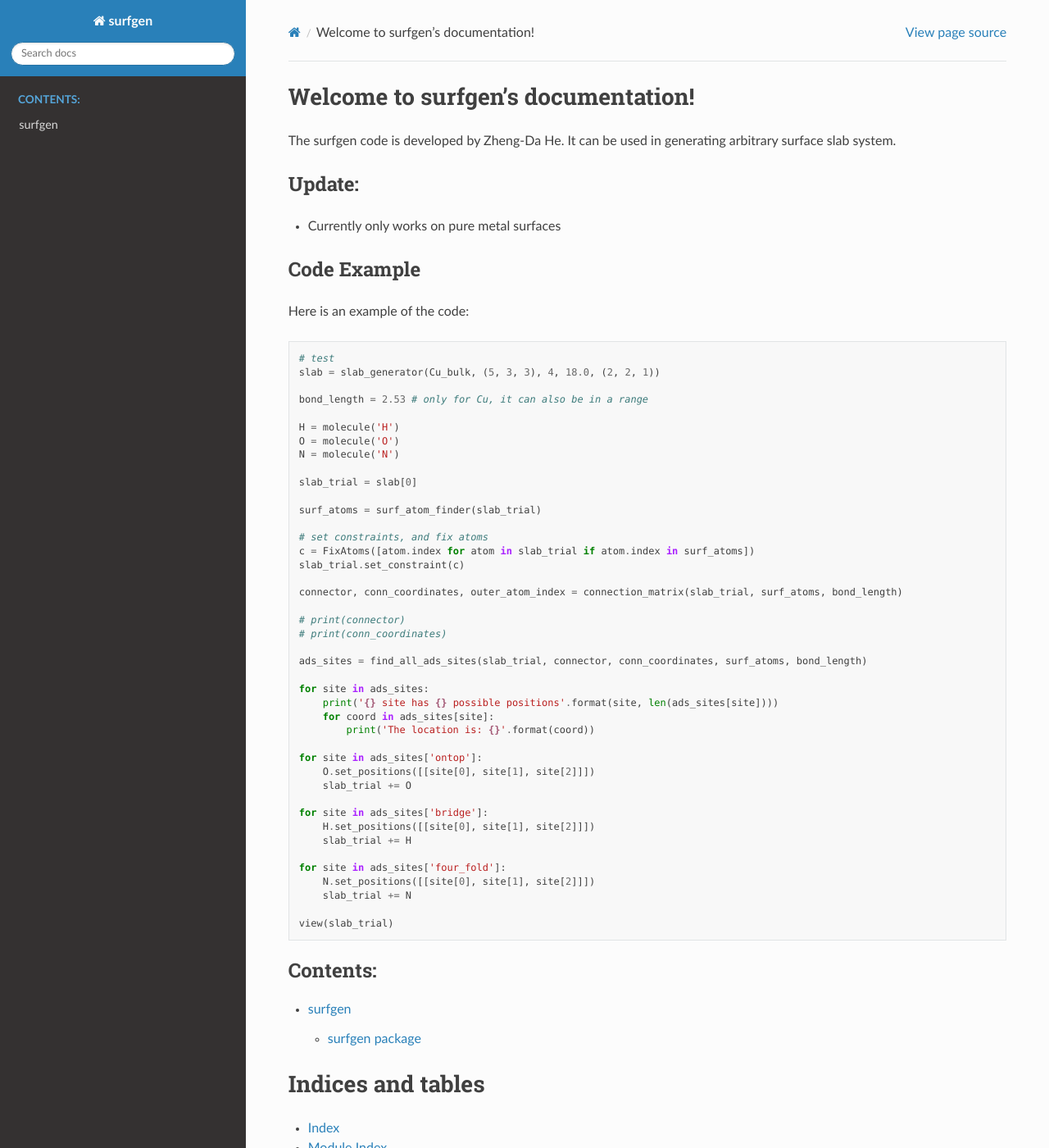
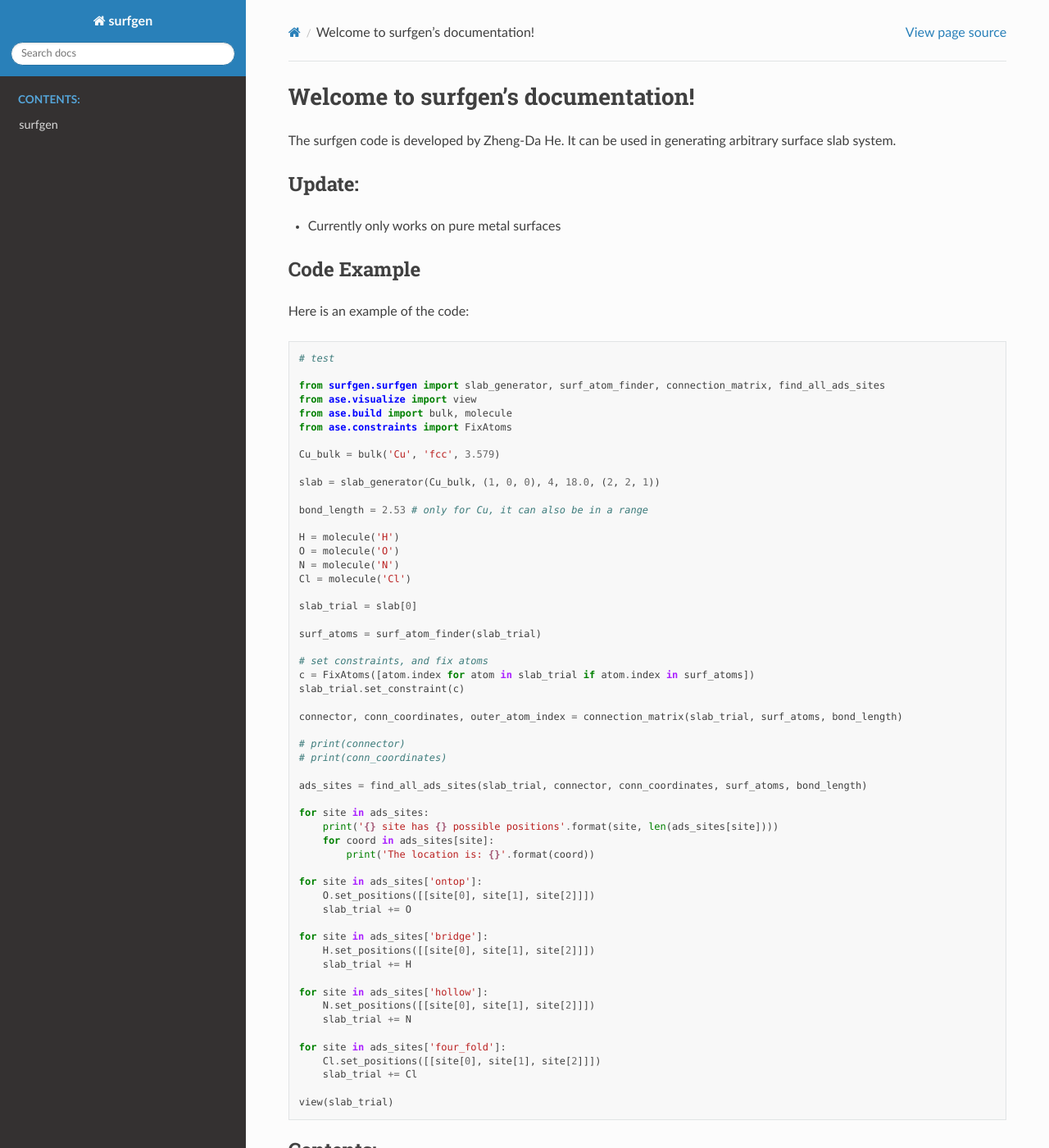
Before and after one commit to hezhengda/surfgen, a Sphinx documentation site: the page built from source/index.rst, in a window 1280 px wide and 1400 px high. Shown: the whole window at 82% size. Built offline with Sphinx 7.4.7 and the Read the Docs theme 2.0.0, drawn with Linux system fonts in a browser that asks for light colours.

Commit message:
Make everything smooth

```diff
--- a/setup.py
+++ b/setup.py
@@ -1,7 +1,7 @@
 import setuptools
 from setuptools import setup
 setup(name='surfgen',
-version='0.1.0',
+version='0.1.1',
 description='Tools for creating slab models',
 author='Zheng-Da He',
 author_email='z.he@fz-juelich.de, jameshzd@mail.ustc.edu.cn, zhengdahe.electrocatalysis@gmail.com',
--- a/source/index.rst
+++ b/source/index.rst
@@ -21,13 +21,22 @@ Here is an example of the code:
 .. code-block:: Python
 
     # test
-    slab = slab_generator(Cu_bulk, (5, 3, 3), 4, 18.0, (2, 2, 1))
+
+    from surfgen.surfgen import slab_generator, surf_atom_finder, connection_matrix, find_all_ads_sites
+    from ase.visualize import view
+    from ase.build import bulk, molecule
+    from ase.constraints import FixAtoms
+
+    Cu_bulk = bulk('Cu', 'fcc', 3.579)
+
+    slab = slab_generator(Cu_bulk, (1, 0, 0), 4, 18.0, (2, 2, 1))
 
     bond_length = 2.53 # only for Cu, it can also be in a range
 
     H = molecule('H')
     O = molecule('O')
     N = molecule('N')
+    Cl = molecule('Cl')
 
     slab_trial = slab[0]
 
@@ -57,9 +66,13 @@ Here is an example of the code:
         H.set_positions([[site[0], site[1], site[2]]])
         slab_trial += H
 
-    for site in ads_sites['four_fold']:
+    for site in ads_sites['hollow']:
         N.set_positions([[site[0], site[1], site[2]]])
         slab_trial += N
+
+    for site in ads_sites['four_fold']:
+        Cl.set_positions([[site[0], site[1], site[2]]])
+        slab_trial += Cl
 
     view(slab_trial)
 
```
Also changed, not shown: 9 other files.
